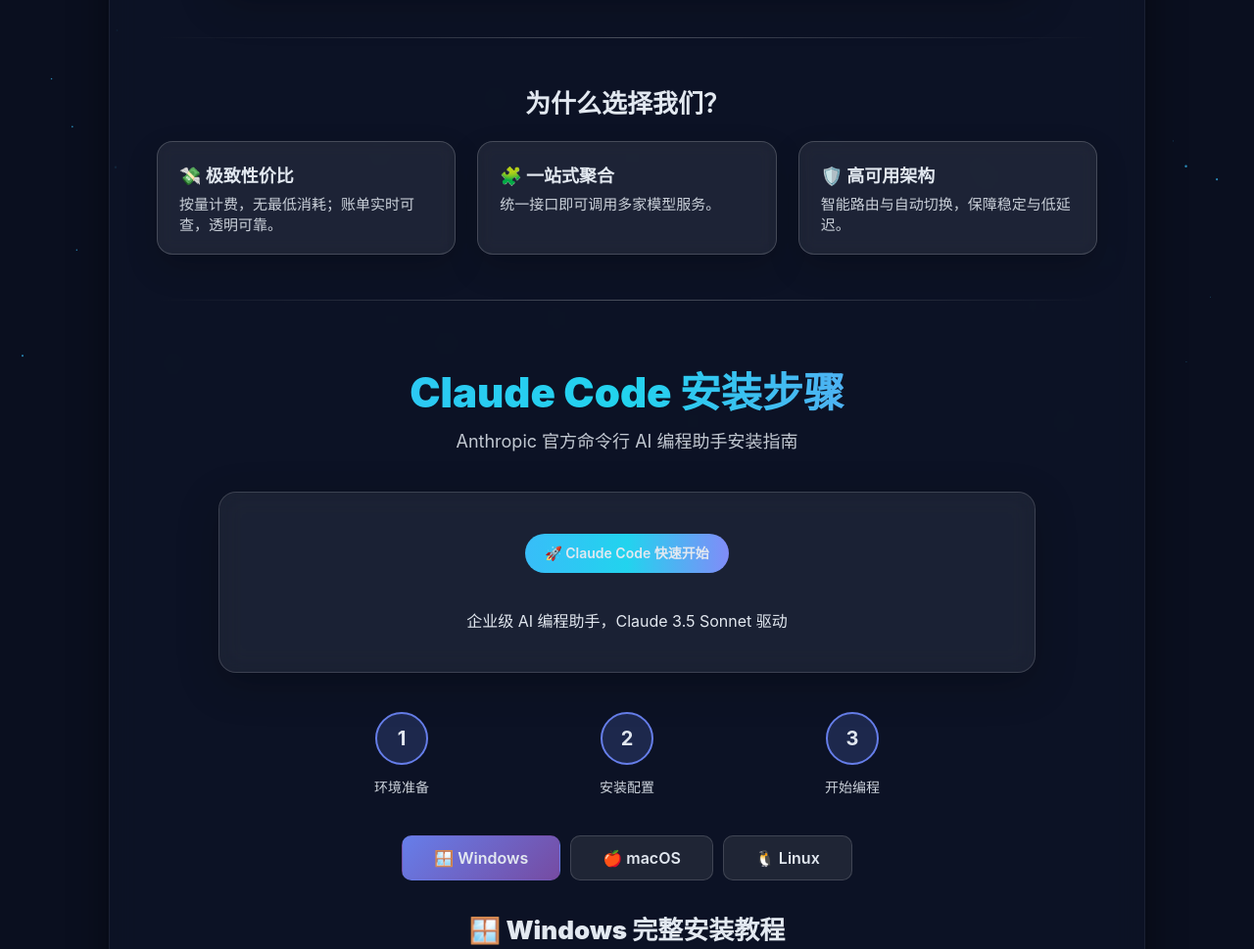
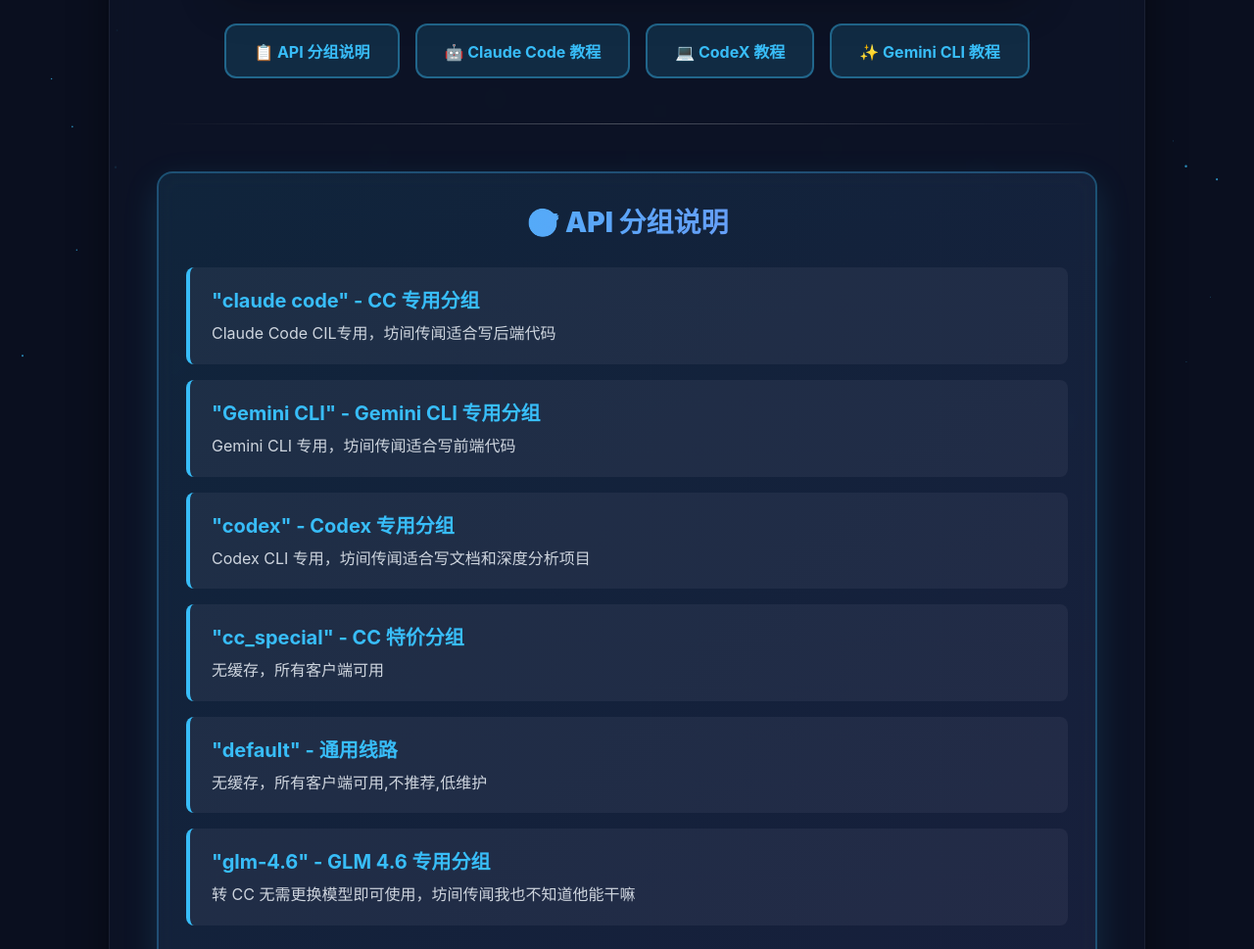
Before and after one commit to baikaishui888/cpass, a plain HTML site: page index.html in a window 1280 px wide. Shown: the part 360-1329 px from the top of the page at 98% size. Drawn offline with Linux system fonts and the light colour scheme.

Commit message:
✨ feat(ui): 优化首页布局和导航体验
- 添加快速导航菜单，支持一键跳转到各个教程区域
- 新增醒目的 API 分组说明卡片，展示 6 个专用分组
- 为所有教程区域添加锚点 ID，实现平滑跳转
- 优化视觉效果，添加悬停动画和渐变背景
- 改善用户体验，用户无需滚动即可查看核心信息

```diff
--- a/index.html
+++ b/index.html
@@ -259,6 +259,81 @@
     font-weight: 600;
     margin-bottom: 8px;
   }
+
+  /* 快速导航样式 */
+  .quick-nav {
+    display: flex;
+    justify-content: center;
+    gap: 16px;
+    margin: 32px 0;
+    flex-wrap: wrap;
+  }
+  .quick-nav-btn {
+    padding: 14px 28px;
+    background: rgba(56, 189, 248, 0.15);
+    border: 2px solid rgba(56, 189, 248, 0.4);
+    border-radius: 12px;
+    color: #38bdf8;
+    font-weight: 700;
+    font-size: 16px;
+    cursor: pointer;
+    transition: all 0.3s ease;
+    text-decoration: none;
+    display: inline-block;
+  }
+  .quick-nav-btn:hover {
+    background: rgba(56, 189, 248, 0.25);
+    border-color: #38bdf8;
+    transform: translateY(-3px);
+    box-shadow: 0 8px 20px rgba(56, 189, 248, 0.3);
+  }
+
+  /* API 分组说明样式 */
+  .api-groups-section {
+    margin: 48px 0;
+  }
+  .api-group-card {
+    background: linear-gradient(135deg, rgba(56, 189, 248, 0.1) 0%, rgba(129, 140, 248, 0.1) 100%);
+    border: 2px solid rgba(56, 189, 248, 0.3);
+    border-radius: 16px;
+    padding: 28px;
+    margin: 20px 0;
+    backdrop-filter: blur(10px);
+    box-shadow: 0 12px 35px rgba(56, 189, 248, 0.15);
+  }
+  .api-group-title {
+    font-size: 28px;
+    font-weight: 900;
+    text-align: center;
+    margin-bottom: 28px;
+    background: linear-gradient(90deg, #38bdf8, #818cf8);
+    -webkit-background-clip: text;
+    color: transparent;
+  }
+  .group-item {
+    background: rgba(255, 255, 255, 0.05);
+    border-left: 4px solid #38bdf8;
+    padding: 18px 22px;
+    margin: 16px 0;
+    border-radius: 8px;
+    transition: all 0.3s ease;
+  }
+  .group-item:hover {
+    background: rgba(255, 255, 255, 0.08);
+    transform: translateX(5px);
+    box-shadow: 0 6px 18px rgba(56, 189, 248, 0.2);
+  }
+  .group-name {
+    font-size: 20px;
+    font-weight: 700;
+    color: #38bdf8;
+    margin-bottom: 8px;
+  }
+  .group-desc {
+    font-size: 16px;
+    opacity: 0.9;
+    line-height: 1.6;
+  }
 </style>
 </head>
 
@@ -283,6 +358,53 @@
     同等预算获得约 <b>2×</b> 配额；适合个人或团队规模化使用。
   </div>
 
+  <!-- 快速导航 -->
+  <div class="quick-nav">
+    <a href="#api-groups" class="quick-nav-btn">📋 API 分组说明</a>
+    <a href="#claude-tutorial" class="quick-nav-btn">🤖 Claude Code 教程</a>
+    <a href="#codex-tutorial" class="quick-nav-btn">💻 CodeX 教程</a>
+    <a href="#gemini-tutorial" class="quick-nav-btn">✨ Gemini CLI 教程</a>
+  </div>
+
+  <div class="divider"></div>
+
+  <!-- API 分组说明区域 -->
+  <div id="api-groups" class="api-groups-section">
+    <div class="api-group-card">
+      <div class="api-group-title">🎯 API 分组说明</div>
+
+      <div class="group-item">
+        <div class="group-name">"claude code" - CC 专用分组</div>
+        <div class="group-desc">Claude Code CIL专用，坊间传闻适合写后端代码</div>
+      </div>
+
+      <div class="group-item">
+        <div class="group-name">"Gemini CLI" - Gemini CLI 专用分组</div>
+        <div class="group-desc">Gemini CLI 专用，坊间传闻适合写前端代码</div>
+      </div>
+
+      <div class="group-item">
+        <div class="group-name">"codex" - Codex 专用分组</div>
+        <div class="group-desc">Codex CLI 专用，坊间传闻适合写文档和深度分析项目</div>
+      </div>
+
+      <div class="group-item">
+        <div class="group-name">"cc_special" - CC 特价分组</div>
+        <div class="group-desc">无缓存，所有客户端可用</div>
+      </div>
+
+      <div class="group-item">
+        <div class="group-name">"default" - 通用线路</div>
+        <div class="group-desc">无缓存，所有客户端可用,不推荐,低维护</div>
+      </div>
+
+      <div class="group-item">
+        <div class="group-name">"glm-4.6" - GLM 4.6 专用分组</div>
+        <div class="group-desc">转 CC 无需更换模型即可使用，坊间传闻我也不知道他能干嘛</div>
+      </div>
+    </div>
+  </div>
+
   <div class="divider"></div>
 
   <div class="section-title">为什么选择我们？</div>
@@ -304,7 +426,7 @@
   <div class="divider"></div>
 
   <!-- Claude Code 安装教程 -->
-  <div class="tutorial-header">
+  <div id="claude-tutorial" class="tutorial-header">
     <div class="tutorial-title" style="background: linear-gradient(90deg,#38bdf8,#22d3ee,#818cf8); -webkit-background-clip: text;">Claude Code 安装步骤</div>
     <div class="tutorial-subtitle">Anthropic 官方命令行 AI 编程助手安装指南</div>
   </div>
@@ -575,7 +697,7 @@ claude</div>
   <div class="divider"></div>
 
   <!-- CodeX 安装教程 -->
-  <div class="tutorial-header">
+  <div id="codex-tutorial" class="tutorial-header">
     <div class="tutorial-title">CodeX 安装步骤</div>
     <div class="tutorial-subtitle">强大的 OpenAI 代码助手安装指南</div>
   </div>
@@ -885,7 +1007,7 @@ codex</div>
   <div class="divider"></div>
 
   <!-- Gemini CLI 安装教程 -->
-  <div class="tutorial-header">
+  <div id="gemini-tutorial" class="tutorial-header">
     <div class="tutorial-title" style="background: linear-gradient(135deg, #4285f4 0%, #34a853 50%, #fbbc04 100%); -webkit-background-clip: text;">Gemini CLI 安装步骤</div>
     <div class="tutorial-subtitle">Google AI 编程助手安装指南</div>
   </div>
```
